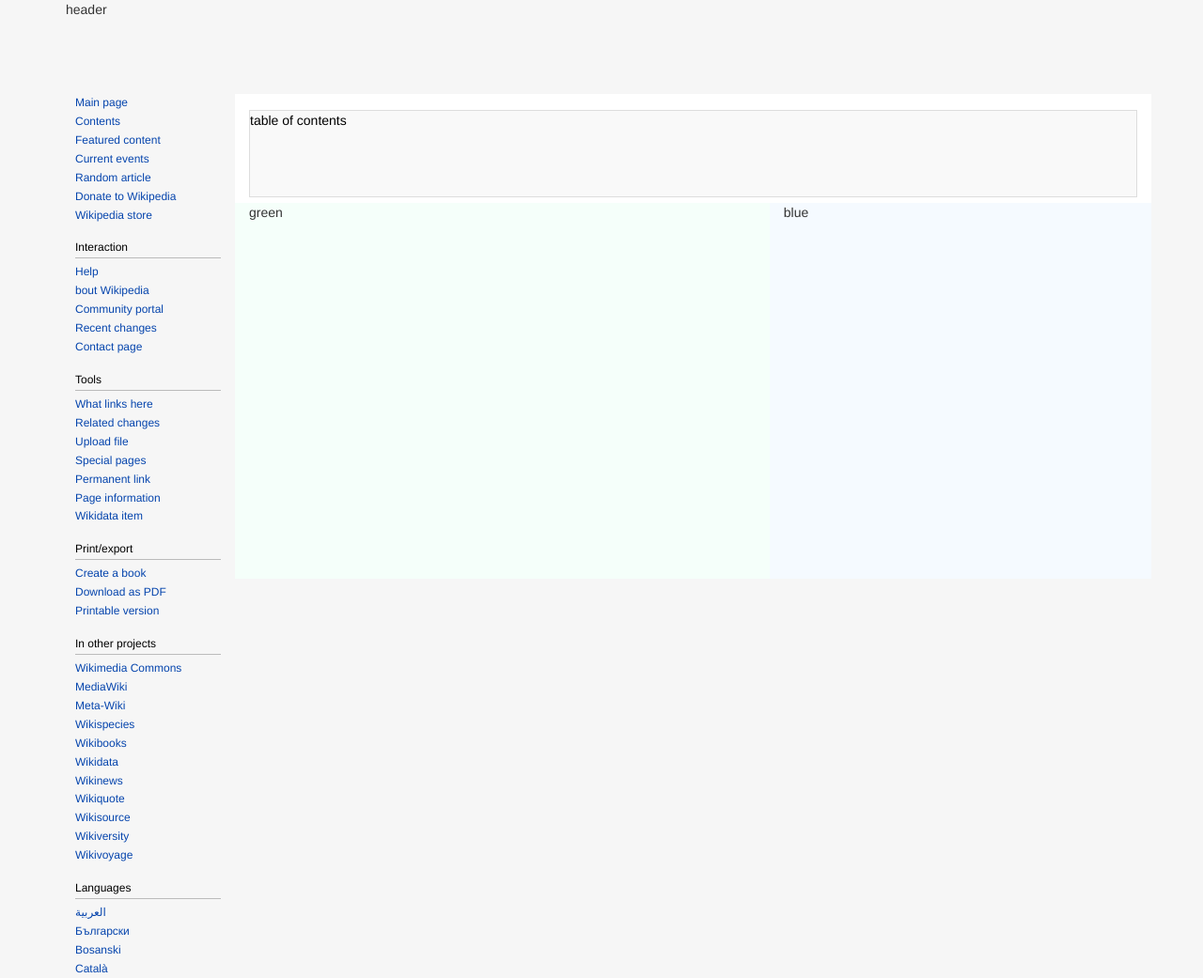
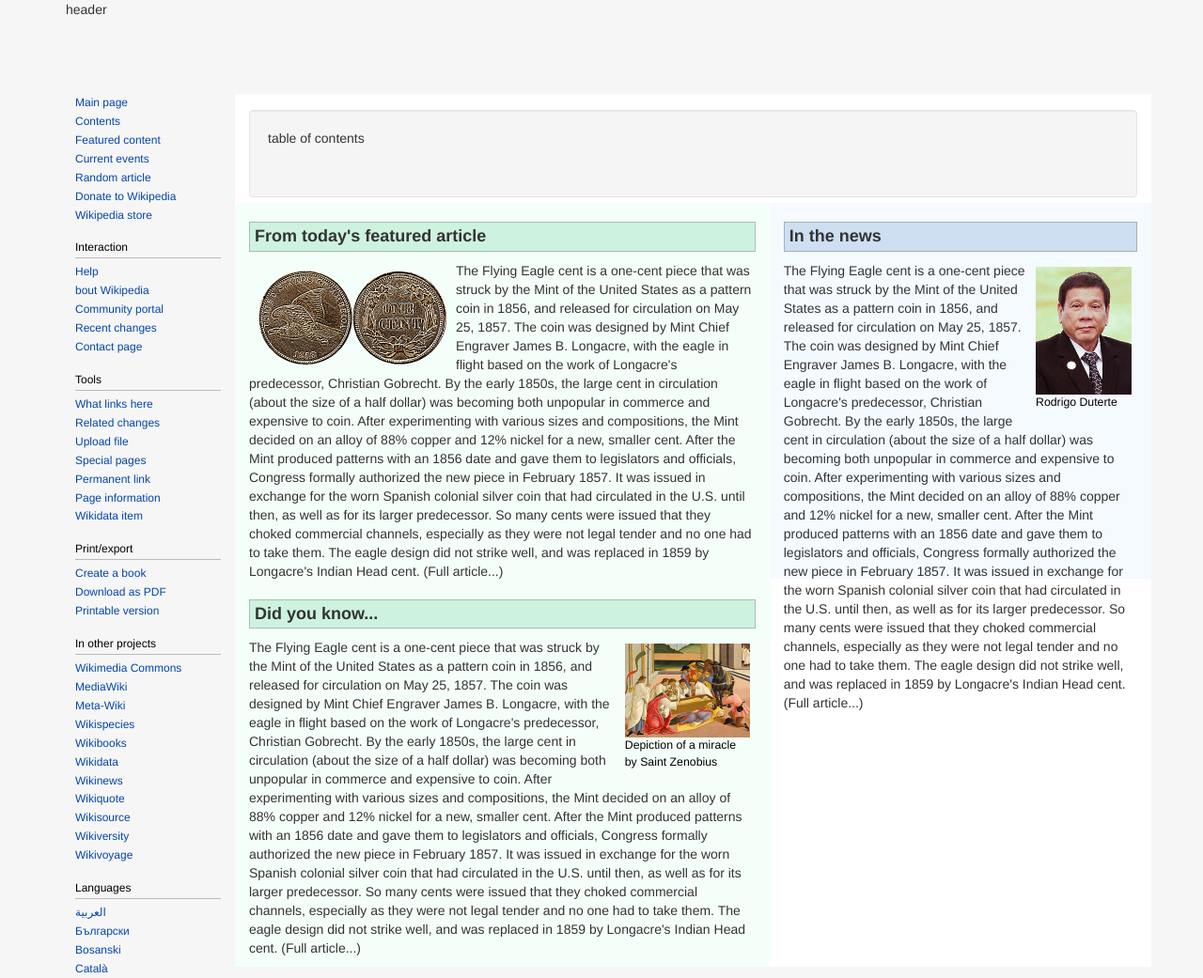
Before and after one commit to Epicodus-SZ/epi-wikipedia, a plain HTML site: page index.html in a window 1280 px wide. Shown: the top 1041 px of the page at 94% size. Drawn offline with Linux system fonts and the light colour scheme.

Commit message:
Add green main content and Nav bar

```diff
--- a/css/epi-wikipedia.css
+++ b/css/epi-wikipedia.css
@@ -14,6 +14,24 @@ a {
   padding-top: 15px;
   border-bottom: 1px solid #BBB;
   margin-bottom: 5px;
+}
+
+.green-wikitable h1 {
+  background-color: #cef2e0;
+  width:100%;
+  font-weight: bold;
+  font-size: 18px;
+  padding: 5px 5px 5px 5px;
+  border: 1px solid #a3bfb1;
+}
+
+.blue-wikitable h1 {
+  background-color: #cedff2;
+  width:100%;
+  font-weight: bold;
+  font-size: 18px;
+  padding: 5px 5px 5px 5px;
+  border: 1px solid #a3b0bf;
 }
 #all-content {
 }
@@ -35,20 +53,40 @@ a {
 
 }
 
+.pix {
+  float: right;
+  margin: 6px;
+}
+
+.pixText {
+  font-size: 12.3px;
+  color: black;
+  word-break:break-all;
+}
+
+#miracles {
+  width:133px;
+}
+
+#prez {
+  width:102px;
+}
 #toc {
-  background-color:#f9f9f9;
-  color:#000;
   margin:1.2em 0 6px 0;
-  border:1px solid #ddd;
   height:93px;
 }
 
 #greenCol {
   background-color: #f5fffa;
-  height: 400px;
 }
 
 #blueCol {
   background-color: #f5faff;
   height: 400px;
 }
+
+#coins {
+  width:200px;
+  float: left;
+  margin: 10px;
+}
--- a/index.html
+++ b/index.html
@@ -60,15 +60,42 @@
           <a href="#" >Deutsch</a></br>
         </div>
         <div id="main" class="col-lg-10">
-          <div id="toc">
+          <div id="toc" class="well">
             table of contents
           </div>
           <div id="colsOfContent" class="row">
             <div id="greenCol" class="col-md-7">
-              green
+              <div class="green-wikitable">
+                <h1>From today's featured article</h1>
+                <p><img id="coins" src="img/coins.png" alt="coins">The Flying Eagle cent is a one-cent piece that was struck by the Mint of the United States as a pattern coin in 1856, and released for circulation on May 25, 1857. The coin was designed by Mint Chief Engraver James B. Longacre, with the eagle in flight based on the work of Longacre's predecessor, Christian Gobrecht. By the early 1850s, the large cent in circulation (about the size of a half dollar) was becoming both unpopular in commerce and expensive to coin. After experimenting with various sizes and compositions, the Mint decided on an alloy of 88% copper and 12% nickel for a new, smaller cent. After the Mint produced patterns with an 1856 date and gave them to legislators and officials, Congress formally authorized the new piece in February 1857. It was issued in exchange for the worn Spanish colonial silver coin that had circulated in the U.S. until then, as well as for its larger predecessor. So many cents were issued that they choked commercial channels, especially as they were not legal tender and no one had to take them. The eagle design did not strike well, and was replaced in 1859 by Longacre's Indian Head cent. (Full article...)</p>
+              </div>
+              <div class="green-wikitable">
+                <h1>Did you know...</h1>
+                <div class="pix">
+                  <div class="pixholder">
+                    <img id="miracles" src="img/Three_Miracles.jpg" alt="coins">
+                  </div>
+                  <div class="pixText">
+                    <p>Depiction of a miracle</br>by Saint Zenobius</p>
+                  </div>
+                </div>
+                <p>The Flying Eagle cent is a one-cent piece that was struck by the Mint of the United States as a pattern coin in 1856, and released for circulation on May 25, 1857. The coin was designed by Mint Chief Engraver James B. Longacre, with the eagle in flight based on the work of Longacre's predecessor, Christian Gobrecht. By the early 1850s, the large cent in circulation (about the size of a half dollar) was becoming both unpopular in commerce and expensive to coin. After experimenting with various sizes and compositions, the Mint decided on an alloy of 88% copper and 12% nickel for a new, smaller cent. After the Mint produced patterns with an 1856 date and gave them to legislators and officials, Congress formally authorized the new piece in February 1857. It was issued in exchange for the worn Spanish colonial silver coin that had circulated in the U.S. until then, as well as for its larger predecessor. So many cents were issued that they choked commercial channels, especially as they were not legal tender and no one had to take them. The eagle design did not strike well, and was replaced in 1859 by Longacre's Indian Head cent. (Full article...)</p>
+              </div>
             </div>
             <div id="blueCol" class="col-md-5">
-              blue
+              <div class="blue-wikitable">
+                <h1>In the news</h1>
+                <div class="pix">
+                  <div class="pixholder">
+                    <img id="prez" src="img/Rodrigo_Duterte.jpg" alt="Duterte">
+                  </div>
+                  <div class="pixText">
+                    <p>Rodrigo Duterte</p>
+                  </div>
+                </div>
+                <p>The Flying Eagle cent is a one-cent piece that was struck by the Mint of the United States as a pattern coin in 1856, and released for circulation on May 25, 1857. The coin was designed by Mint Chief Engraver James B. Longacre, with the eagle in flight based on the work of Longacre's predecessor, Christian Gobrecht. By the early 1850s, the large cent in circulation (about the size of a half dollar) was becoming both unpopular in commerce and expensive to coin. After experimenting with various sizes and compositions, the Mint decided on an alloy of 88% copper and 12% nickel for a new, smaller cent. After the Mint produced patterns with an 1856 date and gave them to legislators and officials, Congress formally authorized the new piece in February 1857. It was issued in exchange for the worn Spanish colonial silver coin that had circulated in the U.S. until then, as well as for its larger predecessor. So many cents were issued that they choked commercial channels, especially as they were not legal tender and no one had to take them. The eagle design did not strike well, and was replaced in 1859 by Longacre's Indian Head cent. (Full article...)</p>
+              </div>
+
             </div>
           </div>
         </div>
```
Also changed, not shown: img/Pinafore.jpg (added), img/Rodrigo_Duterte.jpg (added), img/Three_Miracles.jpg (added), img/coins.png (added).
